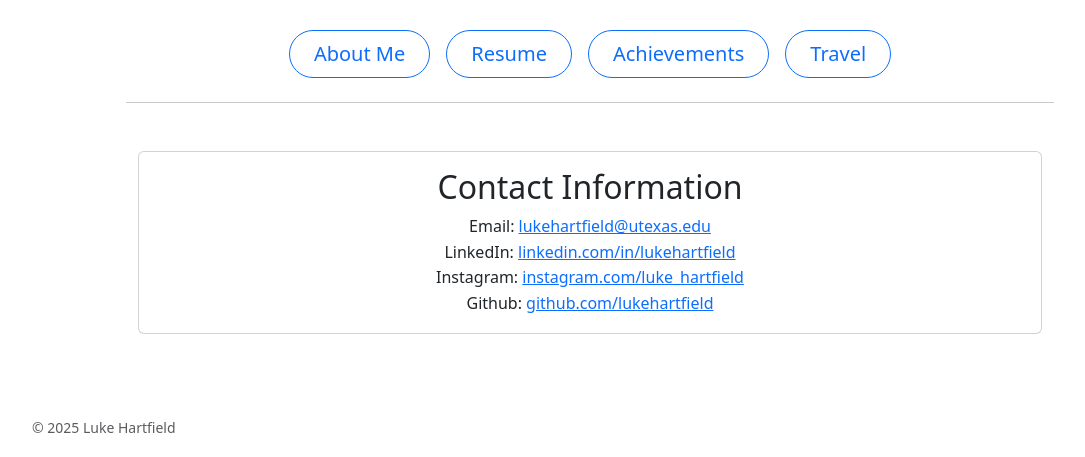
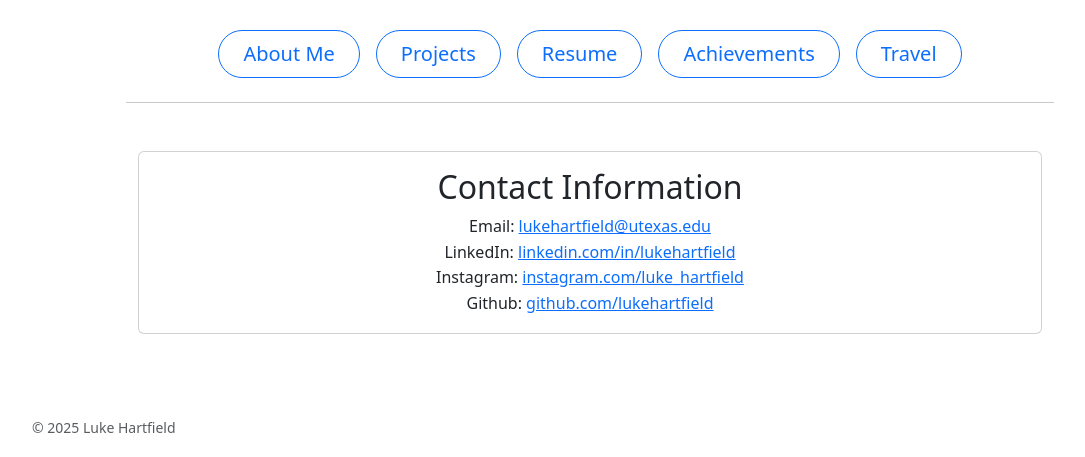
Before and after one commit to lukehartfield/lukehartfield.github.io, a Jekyll site: the page built from index.md, in a window 1280 px wide. Shown: the part 463-920 px from the top of the page, without its empty margins (50-1135 px from the left). Built offline with Jekyll 4.4.1, drawn with Linux system fonts in a browser that asks for light colours.

Commit message:
Add 'Projects' button to index.md

```diff
--- a/index.md
+++ b/index.md
@@ -30,6 +30,7 @@ redirect_from:
 <div class="text-center my-4">
   <div class="btn-group-lg d-flex justify-content-center gap-3 flex-wrap">
     <a href="{{ '/about/' | relative_url }}" class="btn btn-outline-primary rounded-pill px-4">About Me</a>
+    <a href="{{ '/projects/' | relative_url }}" class="btn btn-outline-primary rounded-pill px-4">Projects</a>
     <a href="{{ '/resume/' | relative_url }}" class="btn btn-outline-primary rounded-pill px-4">Resume</a>
     <a href="{{ '/achievements/' | relative_url }}" class="btn btn-outline-primary rounded-pill px-4">Achievements</a>
     <a href="{{ '/travel/' | relative_url }}" class="btn btn-outline-primary rounded-pill px-4">Travel</a>
```
